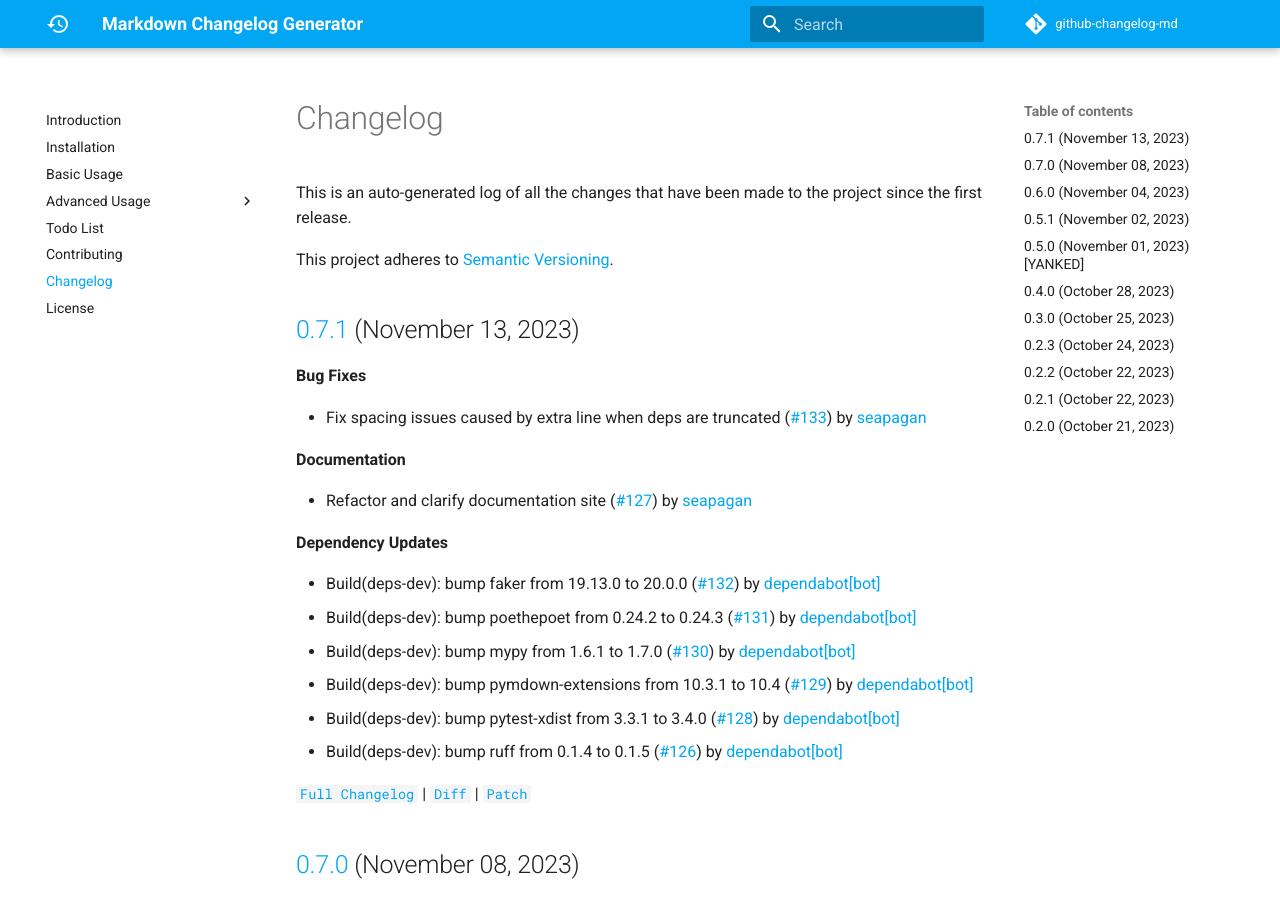
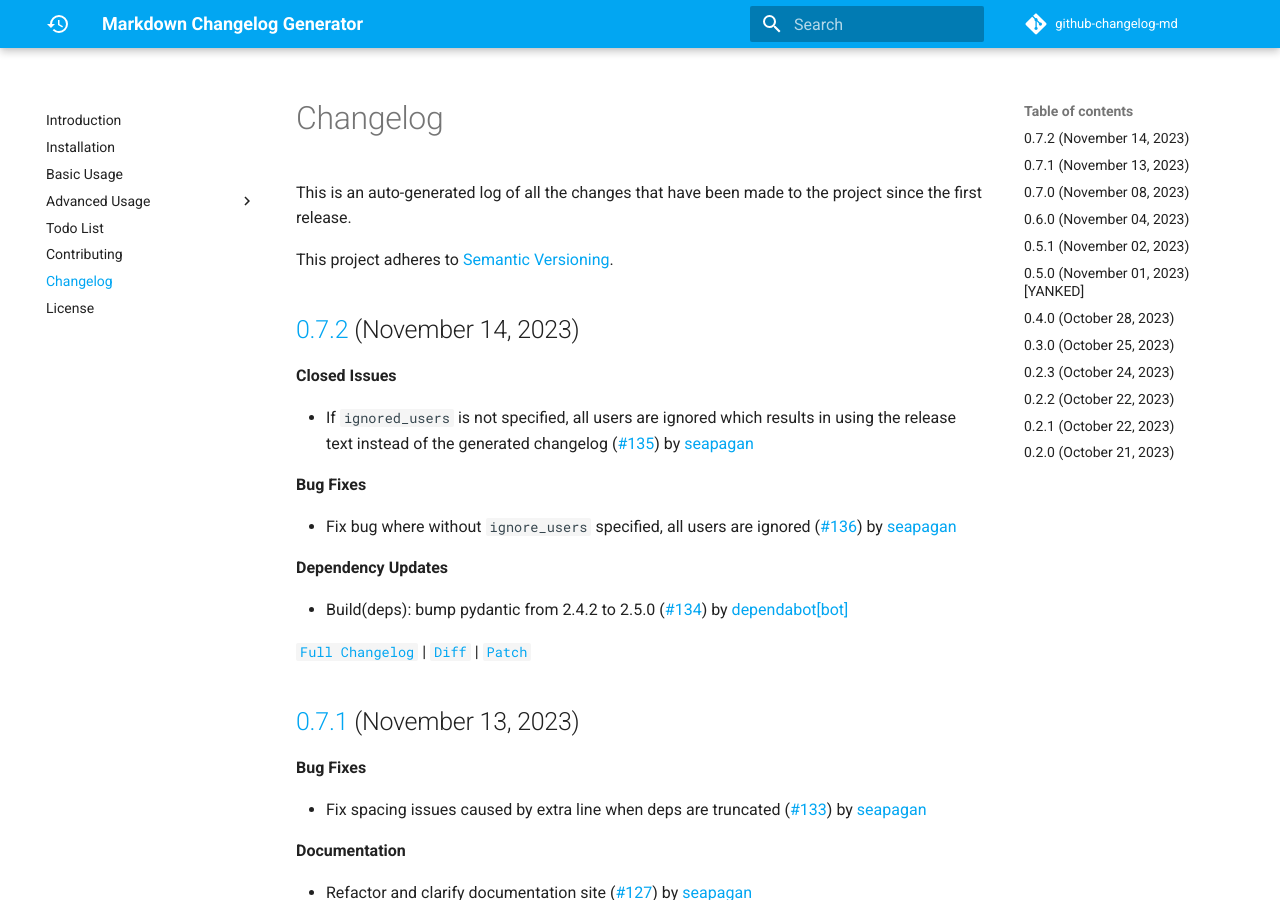
Before and after one commit to seapagan/github-changelog-md, an MkDocs documentation site: the page built from docs/changelog.md, in a window 1280 px wide and 900 px high. Built offline with MkDocs 1.6.1 and Material for MkDocs 9.7.7, drawn with Linux system fonts in a browser that asks for light colours; comment, search, counter and statistics services are not loaded.

Commit message:
prep for 0.7.2 release
Signed-off-by: Grant Ramsay <seapagan@gmail.com>

```diff
--- a/CHANGELOG.md
+++ b/CHANGELOG.md
@@ -5,6 +5,22 @@ project since the first release.
 
 This project adheres to [Semantic Versioning](https://semver.org/spec/v2.0.0.html).
 
+
+## [0.7.2](https://github.com/seapagan/github-changelog-md/releases/tag/0.7.2) (November 14, 2023)
+
+**Closed Issues**
+
+- If `ignored_users` is not specified, all users are ignored which results in using the release text instead of the generated changelog ([#135](https://github.com/seapagan/github-changelog-md/issues/135)) by [seapagan](https://github.com/seapagan)
+
+**Bug Fixes**
+
+- Fix bug where without `ignore_users` specified, all users are ignored ([#136](https://github.com/seapagan/github-changelog-md/pull/136)) by [seapagan](https://github.com/seapagan)
+
+**Dependency Updates**
+
+- Build(deps): bump pydantic from 2.4.2 to 2.5.0 ([#134](https://github.com/seapagan/github-changelog-md/pull/134)) by [dependabot[bot]](https://github.com/apps/dependabot)
+
+[`Full Changelog`](https://github.com/seapagan/github-changelog-md/compare/0.7.1...0.7.2) | [`Diff`](https://github.com/seapagan/github-changelog-md/compare/0.7.1...0.7.2.diff) | [`Patch`](https://github.com/seapagan/github-changelog-md/compare/0.7.1...0.7.2.patch)
 
 ## [0.7.1](https://github.com/seapagan/github-changelog-md/releases/tag/0.7.1) (November 13, 2023)
 
--- a/pyproject.toml
+++ b/pyproject.toml
@@ -1,6 +1,6 @@
 [tool.poetry]
 name = "github-changelog-md"
-version = "0.7.1"
+version = "0.7.2"
 description = "Generate a Markdown Changelog from your Github repository."
 authors = ["Grant Ramsay <seapagan@gmail.com>"]
 readme = "README.md"
```
Also changed, not shown: TODO.md (+3 -0 lines).
